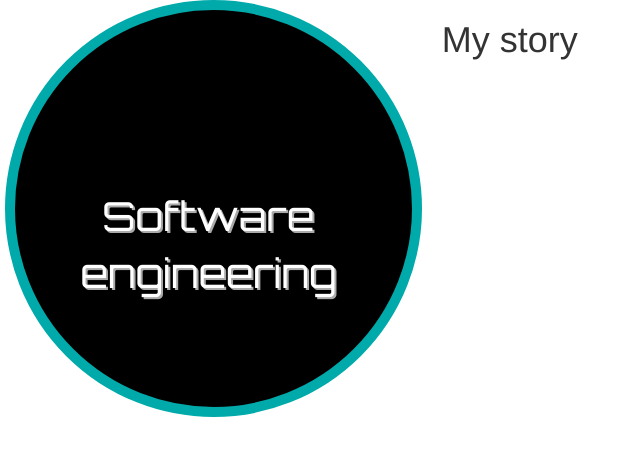
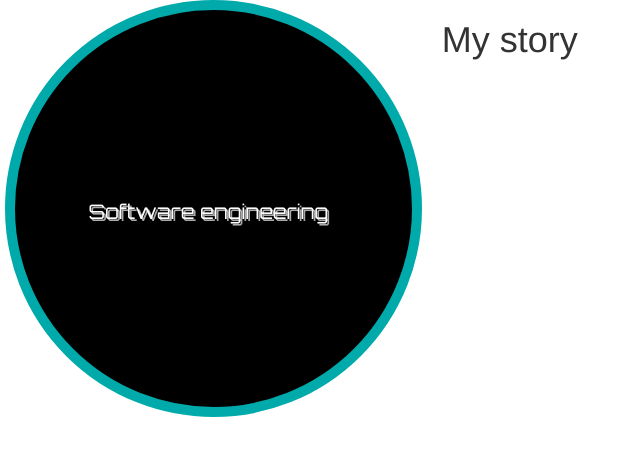
Before and after one commit to dfenders/portfolio, a Jekyll site: the page built from soften.html, in a window 1280 px wide. Shown: the top 456 px of the page, without its empty margins (0-640 px from the left). Built offline with Jekyll 4.4.1, drawn with Linux system fonts in a browser that asks for light colours.

Commit message:
Update soften.html

```diff
--- a/soften.html
+++ b/soften.html
@@ -5,7 +5,7 @@ tag: Software engineering
 <div class="row">
 	<div class="col-md-4 alignMiddle">
 		<div class="circle"></div>
-		<div class="circleText">{{ page.tag }}</div>
+		<div class="circleText smaller">{{ page.tag }}</div>
 	</div>
   <div class="col-md-8">
 	  <h1>My story</h1>
```
